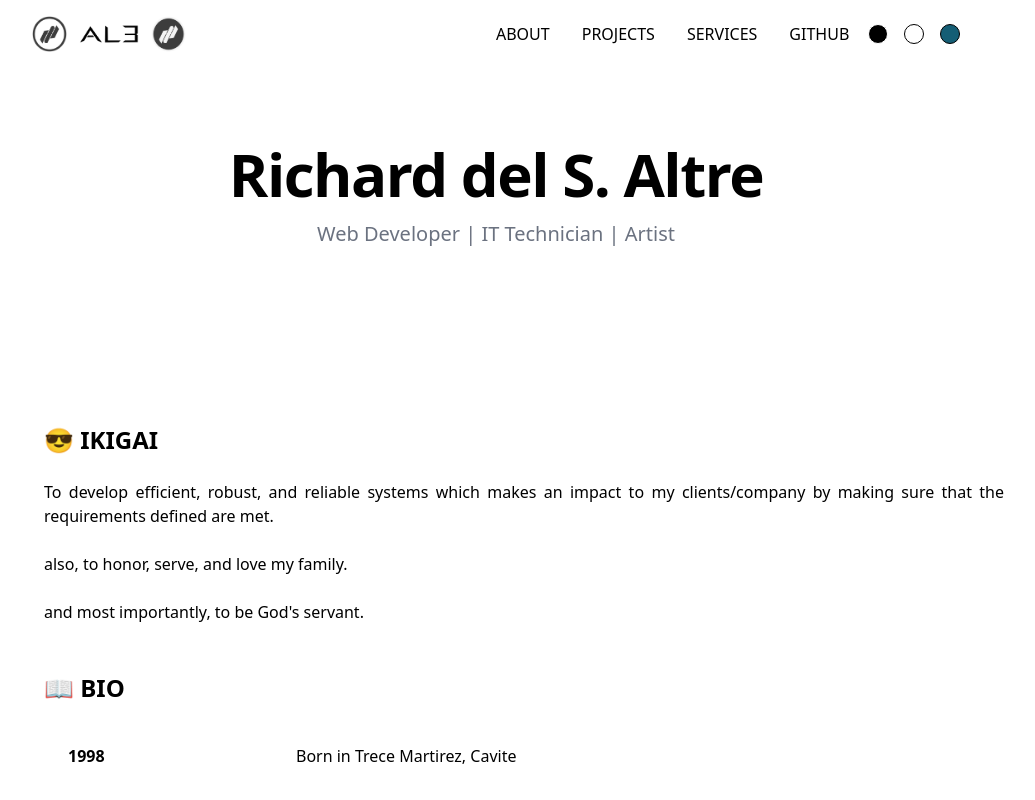
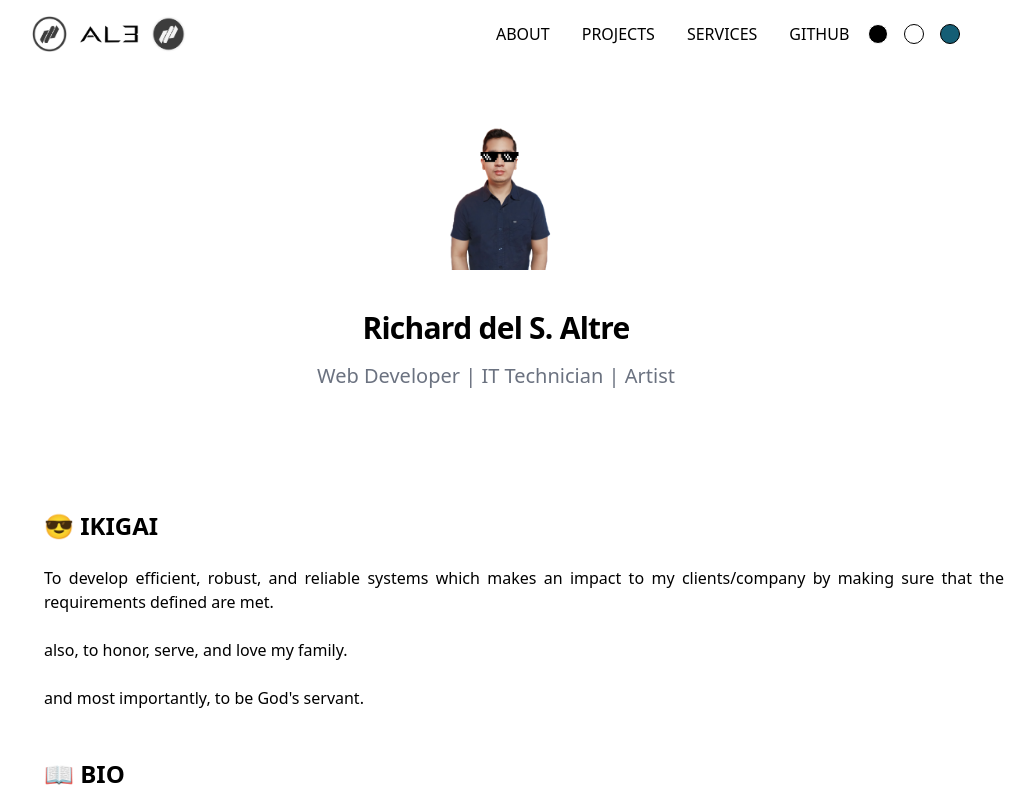
Before and after one commit to AL3-Richard-20/al3-portfolio, a React (Vite) app: page / in a window 1280 px wide. Shown: the top 800 px of the page, without its empty margins (144-1179 px from the left). Built offline with nearby package versions, Linux system fonts and the light colour scheme.

Commit message:
Feature: Easter Egg (Rickrolling)

```diff
--- a/src/App.jsx
+++ b/src/App.jsx
@@ -1,5 +1,5 @@
 import { useState } from "react"
-import { BrowserRouter, Routes, Route, useRoutes } from "react-router-dom"
+import { BrowserRouter, Routes, Route } from "react-router-dom"
 
 import ScrollToTop from "./components/ScrollToTop";
 
@@ -41,7 +41,7 @@ function App() {
             <Route path="/projects" element={<Projects />}></Route>
             <Route path="/services" element={<Services />}></Route>
             <Route path="/artworks" element={<Artworks />}></Route>
-            <Route path="/github" element={<Github />}></Route>
+            {/* <Route path="/github" element={<Github />}></Route> */}
             <Route path="*" element={<About />}></Route>
           </Routes>
           <Footer />
--- a/src/components/Jumbotron.jsx
+++ b/src/components/Jumbotron.jsx
@@ -1,13 +1,32 @@
+import { useState } from "react"
+
+import me_state1 from '../assets/images/Me_state1.png'
+import me_state2 from '../assets/images/Me_state2.png'
+
 export default function Jumbotron(){
+
+    const [easter_egg_trigger, changeEasterEgg] = useState(me_state1)
+
+    function triggerEasterEgg(){
+
+        changeEasterEgg(me_state2)
+
+        window.open('https://www.youtube.com/watch?v=dQw4w9WgXcQ', '_blank')
+    }
 
     return (
         <div className="animate__animated animate__flash lg:container mx-auto pt-20">
             <section>
-                <div className="py-8 px-4 mx-auto max-w-screen-xl text-center lg:py-16">
-                    <h1 className="mb-4 text-4xl font-extrabold tracking-tight leading-none white:text-gray-900 dark:text-white md:text-5xl lg:text-6xl">
+                <div className="flex items-center justify-items-center flex-col py-3 px-4 mx-auto max-w-screen-xl lg:py-10">
+                    <img
+                        src={easter_egg_trigger}
+                        className="mb-10 h-[200px] lg:h-[150px] text-center"
+                        onClick={ () => triggerEasterEgg()}
+                        alt="" />
+                    <h1 className="mb-4 text-4xl font-extrabold tracking-tight leading-none white:text-gray-900 dark:text-white md:text-5xl lg:text-3xl">
                         Richard del S. Altre
                     </h1>
-                    <p className="mb-8 text-lg font-normal text-gray-500 lg:text-xl sm:px-16 lg:px-48 dark:text-gray-400">
+                    <p className="text-lg font-normal text-gray-500 lg:text-xl dark:text-gray-400">
                         Web Developer | IT Technician | Artist
                     </p>
                 </div>
--- a/src/components/MobileNavbar.jsx
+++ b/src/components/MobileNavbar.jsx
@@ -59,7 +59,7 @@ export default function MobileNavbar(){
                         </button>
                     </li> */}
                     <li className="me-2" role="presentation">
-                        <Link to="/github">
+                        <Link to="https://github.com/AL3-Richard-20" target="_blank">
                             <button
                                 className="inline-block p-4 border-b-2 rounded-t-lg uppercase font-bold hover:text-gray-600 hover:border-gray-300 dark:hover:text-gray-300 white:text-gray-900 dark:text-white accent:text-white"
                                 id="contacts-tab"
--- a/src/components/Navbar.jsx
+++ b/src/components/Navbar.jsx
@@ -55,7 +55,8 @@ export default function Navbar({ setThemeColor }){
                                 </Link>
                             </li> */}
                             <li>
-                                <Link to="github"
+                                <Link to="https://github.com/AL3-Richard-20"
+                                    target="_blank"
                                     className="text-dark uppercase">
                                     Github
                                 </Link>
```
Also changed, not shown: src/assets/images/Me_state1.png (added), src/assets/images/Me_state2.png (added).
